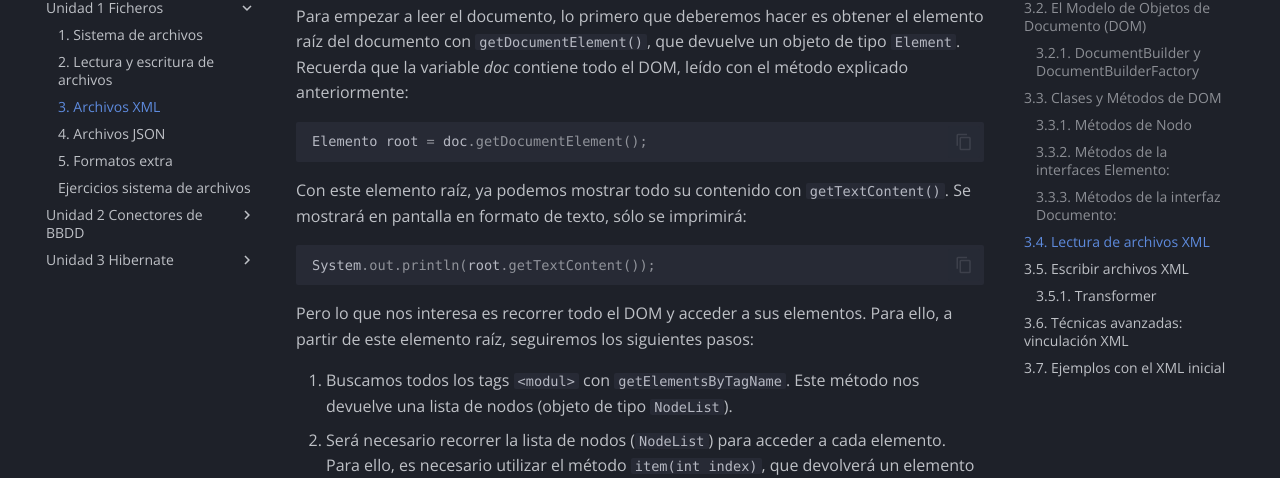
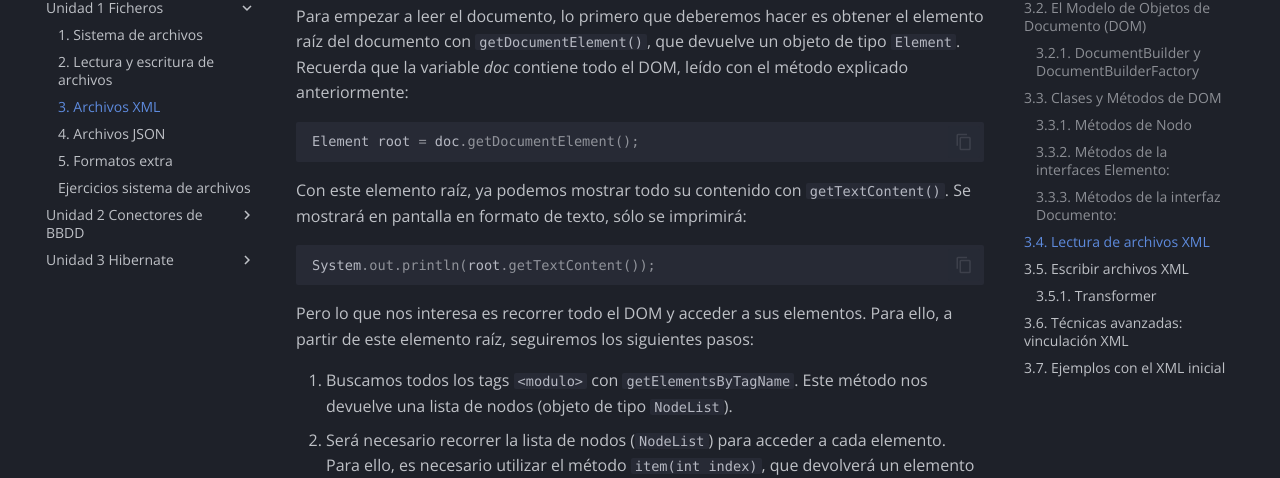
Before and after one commit to ManuEduGVA/ad, an MkDocs documentation site: the page built from docs/Unidad 1 Ficheros/3_XML_Files.es.md, in a window 1280 px wide and 900 px high, scrolled down 6143 px. Shown: the part 127-605 px from the top of the window. Built offline with MkDocs 1.6.1 and Material for MkDocs 9.7.7, drawn with Linux system fonts in a browser that asks for light colours; some web fonts are replaced.

Commit message:
Modificación errores XML

````diff
--- a/docs/Unidad 1 Ficheros/3_XML_Files.es.md
+++ b/docs/Unidad 1 Ficheros/3_XML_Files.es.md
@@ -212,7 +212,7 @@ Vamos a repasar todos los conceptos de esta sección con una práctica. Crearemo
 Para empezar a leer el documento, lo primero que deberemos hacer es obtener el elemento raíz del documento con `getDocumentElement()`, que devuelve un objeto de tipo `Element`. Recuerda que la variable _doc_ contiene todo el DOM, leído con el método explicado anteriormente:
 
 ```java
-Elemento root = doc.getDocumentElement();
+Element root = doc.getDocumentElement();
 ```
 
 Con este elemento raíz, ya podemos mostrar todo su contenido con `getTextContent()`. Se mostrará en pantalla en formato de texto, sólo se imprimirá:
@@ -223,7 +223,7 @@ System.out.println(root.getTextContent());
 
 Pero lo que nos interesa es recorrer todo el DOM y acceder a sus elementos. Para ello, a partir de este elemento raíz, seguiremos los siguientes pasos:
 
-1. Buscamos todos los tags `<modul>` con `getElementsByTagName`. Este método nos devuelve una lista de nodos (objeto de tipo `NodeList`).
+1. Buscamos todos los tags `<modulo>` con `getElementsByTagName`. Este método nos devuelve una lista de nodos (objeto de tipo `NodeList`).
 2. Será necesario recorrer la lista de nodos (`NodeList`) para acceder a cada elemento. Para ello, es necesario utilizar el método `item(int index)`, que devolverá un elemento de tipo `Node`, y que debe convertirse explícitamente a `Element` con una operación de cast.
 3. Para cada elemento, accederemos al nombre del nodo para mostrar el nombre y el orden, utilizando `getNodeName()`.
 4. Buscamos las diferentes etiquetas encontradas dentro de cada módulo ('nombre', 'horas' y 'calificación') con `getElementsByTagName()`. Este método nos devolverá una NodeList para cada tipo de etiqueta. Como sólo tendremos un elemento, basta con acceder al elemento único, representado por `item(0)`.
````
